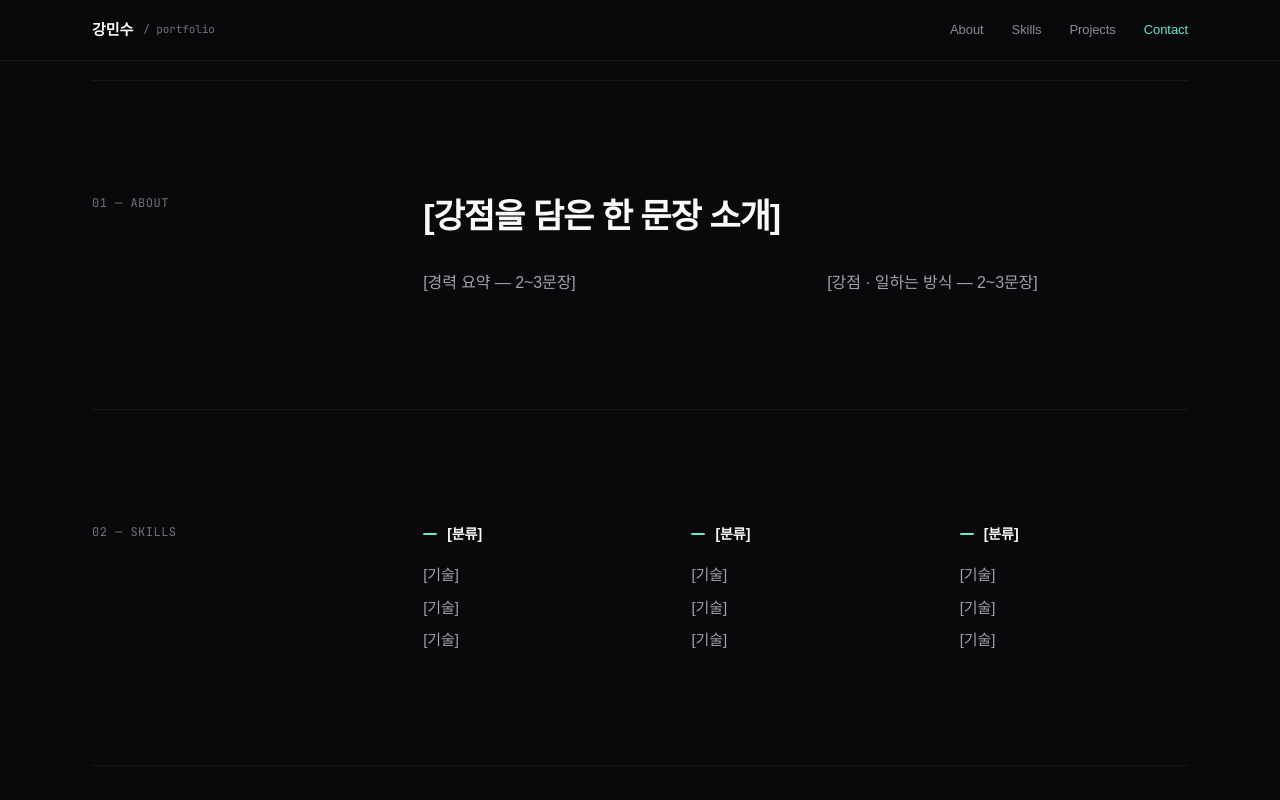
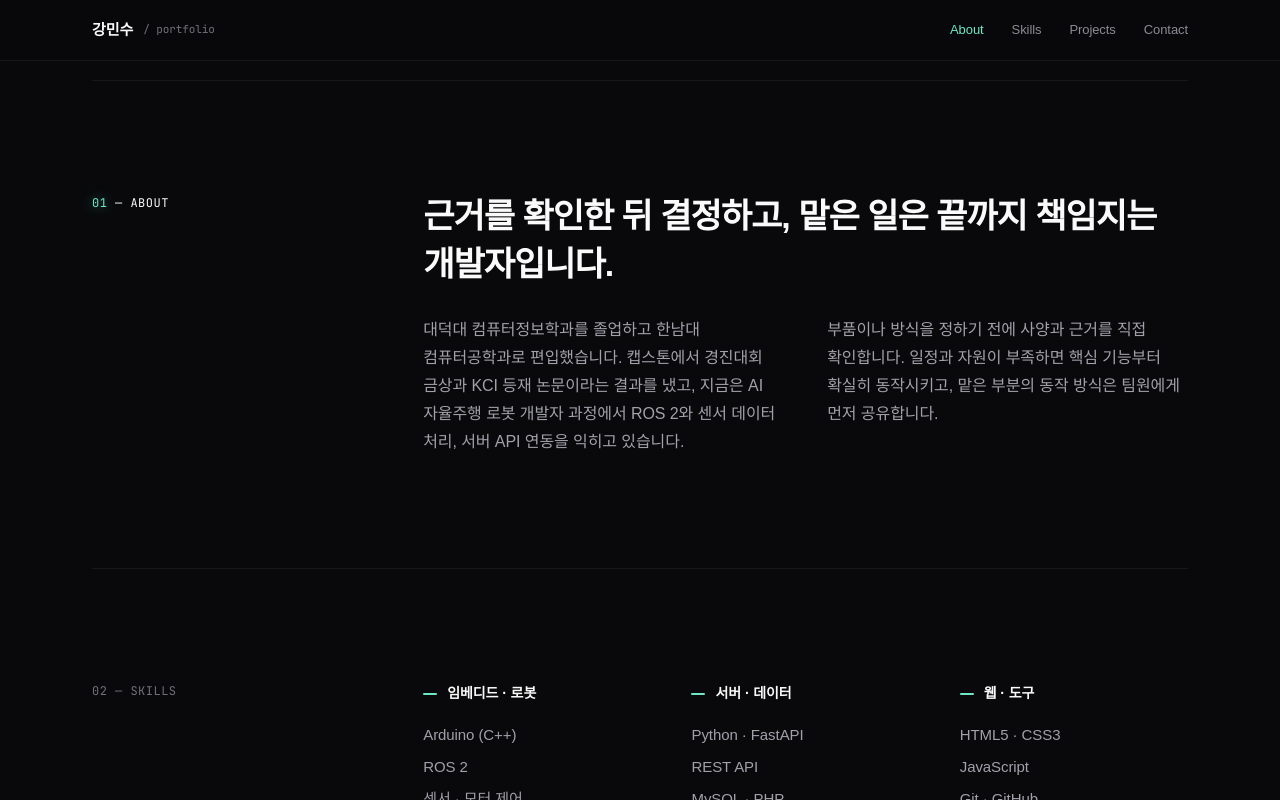
Before and after one commit to GGo-ri/minsukang, a plain HTML site: page index.html in a window 1280 px wide. Both pictures are taken after a click on the link "About". Shown: the part 661-1461 px from the top of the page. Drawn offline with Linux system fonts and the light colour scheme; a web font is replaced by a local one.

Commit message:
Fix active menu tracking and fill in intro, skills and contact

```diff
--- a/index.html
+++ b/index.html
@@ -28,9 +28,9 @@
 
     <section id="top" class="hero">
       <div class="hero-text">
-        <div class="status"><span class="status-dot"></span>[현재 상태 · 예: 구직 중]</div>
+        <div class="status"><span class="status-dot"></span>신입 · 구직 중</div>
         <h1 class="hero-name">강민수<span class="accent">.</span></h1>
-        <p class="hero-lead">[직무]. <span class="hero-lead-strong">[어떤 개발자인지 보여주는 한 문장]</span></p>
+        <p class="hero-lead">임베디드 · 로봇 소프트웨어 개발자. <span class="hero-lead-strong">배운 기술을 실제로 동작하는 결과물로 만듭니다.</span></p>
         <div class="hero-actions">
           <a href="#projects" class="btn btn-main">프로젝트 보기<span aria-hidden="true">↓</span></a>
           <a href="#contact" class="btn btn-ghost">연락하기</a>
@@ -39,9 +39,9 @@
       <aside class="hero-profile">
         <div class="photo">[사진]</div>
         <dl class="profile-meta">
-          <dt>ROLE</dt><dd>[직무]</dd>
-          <dt>FOCUS</dt><dd>[관심 분야]</dd>
-          <dt>BASE</dt><dd>[지역]</dd>
+          <dt>ROLE</dt><dd>Embedded · Robotics SW</dd>
+          <dt>FOCUS</dt><dd>IoT · ROS 2 · 센서 데이터</dd>
+          <dt>BASE</dt><dd>대전</dd>
         </dl>
       </aside>
     </section>
@@ -49,10 +49,10 @@
     <section id="about" class="section section-split">
       <h2 class="section-label"><span class="accent">01</span> — ABOUT</h2>
       <div class="section-body">
-        <p class="about-lead">[강점을 담은 한 문장 소개]</p>
+        <p class="about-lead">근거를 확인한 뒤 결정하고, 맡은 일은 끝까지 책임지는 개발자입니다.</p>
         <div class="about-cols">
-          <p>[경력 요약 — 2~3문장]</p>
-          <p>[강점 · 일하는 방식 — 2~3문장]</p>
+          <p>대덕대 컴퓨터정보학과를 졸업하고 한남대 컴퓨터공학과로 편입했습니다. 캡스톤에서 경진대회 금상과 KCI 등재 논문이라는 결과를 냈고, 지금은 AI 자율주행 로봇 개발자 과정에서 ROS 2와 센서 데이터 처리, 서버 API 연동을 익히고 있습니다.</p>
+          <p>부품이나 방식을 정하기 전에 사양과 근거를 직접 확인합니다. 일정과 자원이 부족하면 핵심 기능부터 확실히 동작시키고, 맡은 부분의 동작 방식은 팀원에게 먼저 공유합니다.</p>
         </div>
       </div>
     </section>
@@ -61,27 +61,27 @@
       <h2 class="section-label"><span class="accent">02</span> — SKILLS</h2>
       <div class="section-body skills">
         <div class="skill-group">
-          <h3 class="skill-title">[분류]</h3>
+          <h3 class="skill-title">임베디드 · 로봇</h3>
           <ul class="skill-list">
-            <li>[기술]</li>
-            <li>[기술]</li>
-            <li>[기술]</li>
+            <li>Arduino (C++)</li>
+            <li>ROS 2</li>
+            <li>센서 · 모터 제어</li>
           </ul>
         </div>
         <div class="skill-group">
-          <h3 class="skill-title">[분류]</h3>
+          <h3 class="skill-title">서버 · 데이터</h3>
           <ul class="skill-list">
-            <li>[기술]</li>
-            <li>[기술]</li>
-            <li>[기술]</li>
+            <li>Python · FastAPI</li>
+            <li>REST API</li>
+            <li>MySQL · PHP</li>
           </ul>
         </div>
         <div class="skill-group">
-          <h3 class="skill-title">[분류]</h3>
+          <h3 class="skill-title">웹 · 도구</h3>
           <ul class="skill-list">
-            <li>[기술]</li>
-            <li>[기술]</li>
-            <li>[기술]</li>
+            <li>HTML5 · CSS3</li>
+            <li>JavaScript</li>
+            <li>Git · GitHub</li>
           </ul>
         </div>
       </div>
@@ -131,11 +131,11 @@
 
     <section id="contact" class="section contact">
       <h2 class="section-label"><span class="accent">04</span> — CONTACT</h2>
-      <p class="contact-title">[마무리 한 문장]</p>
+      <p class="contact-title">함께 일할 기회를 기다리고 있습니다.</p>
       <ul class="contact-list">
-        <li><span class="contact-key">EMAIL</span><a href="mailto:" class="ulink contact-value">[이메일]</a></li>
+        <li><span class="contact-key">EMAIL</span><a href="mailto:speedmult@naver.com" class="ulink contact-value">speedmult@naver.com</a></li>
         <li><span class="contact-key">GITHUB</span><a href="https://github.com/GGo-ri" class="ulink contact-value">github.com/GGo-ri <span class="accent">↗</span></a></li>
-        <li><span class="contact-key">PHONE</span><span class="contact-value">[전화번호]</span></li>
+        <li><span class="contact-key">PHONE</span><a href="tel:010-4072-0328" class="ulink contact-value">010-4072-0328</a></li>
       </ul>
     </section>
 
--- a/script.js
+++ b/script.js
@@ -3,29 +3,38 @@ document.getElementById('year').textContent = new Date().getFullYear();
 const navLinks = document.querySelectorAll('.nav a');
 const sections = [...navLinks].map((link) => document.querySelector(link.getAttribute('href')));
 
-const navObserver = new IntersectionObserver(
-  (entries) => {
-    entries.forEach((entry) => {
-      if (!entry.isIntersecting) return;
-      setCurrent(entry.target);
-    });
-  },
-  { rootMargin: '-45% 0px -50% 0px' }
-);
+let scrollLock = null;
 
 function setCurrent(current) {
   sections.forEach((section) => section && section.classList.toggle('is-current', section === current));
   navLinks.forEach((link) => {
-    link.classList.toggle('is-active', link.getAttribute('href') === `#${current.id}`);
+    link.classList.toggle('is-active', !!current && link.getAttribute('href') === `#${current.id}`);
   });
 }
 
+function updateCurrent() {
+  if (scrollLock) return;
+  const atBottom = window.innerHeight + window.scrollY >= document.documentElement.scrollHeight - 2;
+  if (atBottom) return setCurrent(sections[sections.length - 1]);
+  const line = window.innerHeight * 0.4;
+  let current = null;
+  sections.forEach((section) => {
+    if (section && section.getBoundingClientRect().top <= line) current = section;
+  });
+  setCurrent(current);
+}
+
+let ticking = false;
 window.addEventListener('scroll', () => {
-  const atBottom = window.innerHeight + window.scrollY >= document.documentElement.scrollHeight - 2;
-  if (atBottom) setCurrent(sections[sections.length - 1]);
+  if (ticking) return;
+  ticking = true;
+  requestAnimationFrame(() => {
+    updateCurrent();
+    ticking = false;
+  });
 }, { passive: true });
-
-sections.forEach((section) => section && navObserver.observe(section));
+window.addEventListener('resize', updateCurrent);
+updateCurrent();
 
 const revealTargets = document.querySelectorAll('.section, .project');
 
@@ -63,8 +72,9 @@ function smoothScrollTo(target) {
   function step(now) {
     const progress = Math.min((now - startTime) / duration, 1);
     window.scrollTo(0, start + distance * easeInOut(progress));
-    if (progress < 1) requestAnimationFrame(step);
-    else document.documentElement.style.scrollBehavior = '';
+    if (progress < 1) return requestAnimationFrame(step);
+    document.documentElement.style.scrollBehavior = '';
+    scrollLock = null;
   }
 
   requestAnimationFrame(step);
@@ -75,6 +85,10 @@ document.querySelectorAll('a[href^="#"]').forEach((link) => {
     const target = document.querySelector(link.getAttribute('href'));
     if (!target) return;
     event.preventDefault();
+    if (sections.includes(target)) {
+      scrollLock = target;
+      setCurrent(target);
+    }
     smoothScrollTo(target);
     history.replaceState(null, '', link.getAttribute('href'));
   });
```
